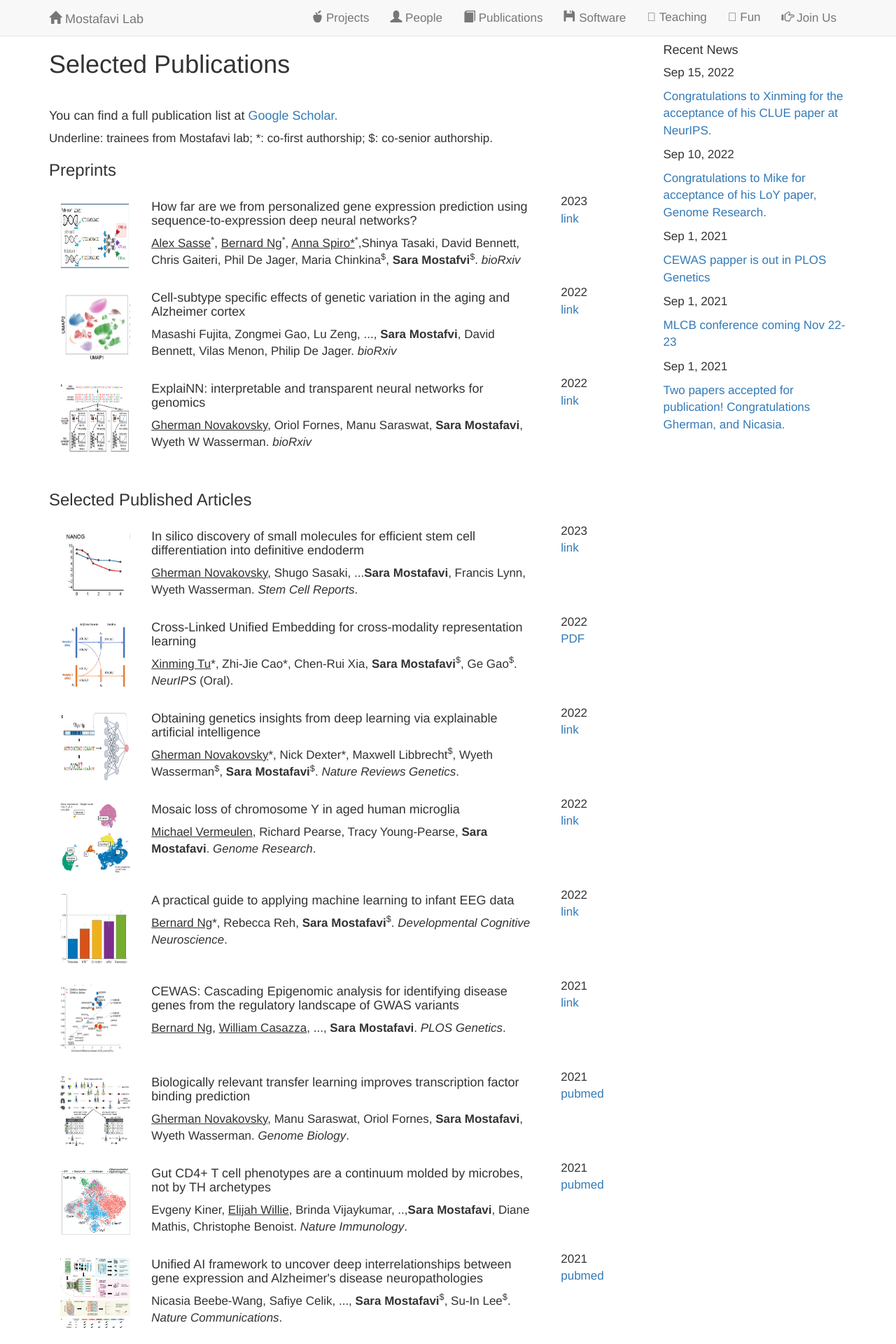
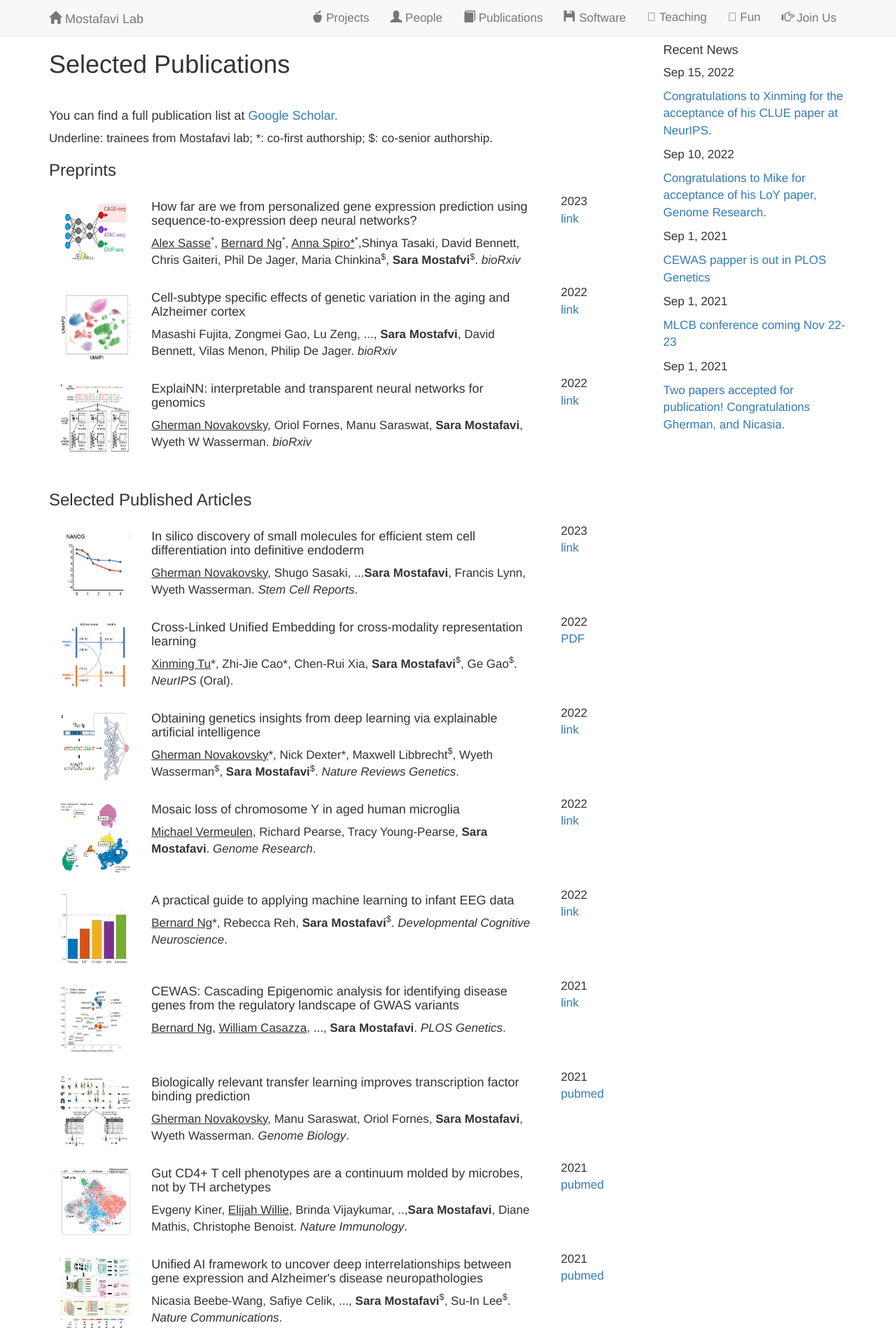
Before and after one commit to saramostafavi/saramostafavi.github.io, a Jekyll site: the page built from publications.html, in a window 1280 px wide. Shown: the top 1920 px of the page at 70% size. Built offline with Jekyll 4.4.1, drawn with Linux system fonts in a browser that asks for light colours; nearby versions of some CDN libraries; a style sheet for code colours, icons or effects is not loaded.

Commit message:
Update preprints.yml

```diff
--- a/_data/preprints.yml
+++ b/_data/preprints.yml
@@ -3,7 +3,7 @@
     How far are we from personalized gene expression prediction using sequence-to-expression deep neural networks?
   author: >
      <u>Alex Sasse</u><sup>*</sup>, <u>Bernard Ng</u><sup>*</sup>, <u>Anna Spiro*</u><sup>*</sup>,Shinya Tasaki, David Bennett, Chris Gaiteri, Phil De Jager, Maria Chinkina<sup>$</sup>, <b> Sara Mostafvi</b><sup>$</sup>.<I> bioRxiv</I>
-  image: ../images/Enformer.png
+  image: ../images/Enf.png
   year: 2023
   repo:
     name: link
```
